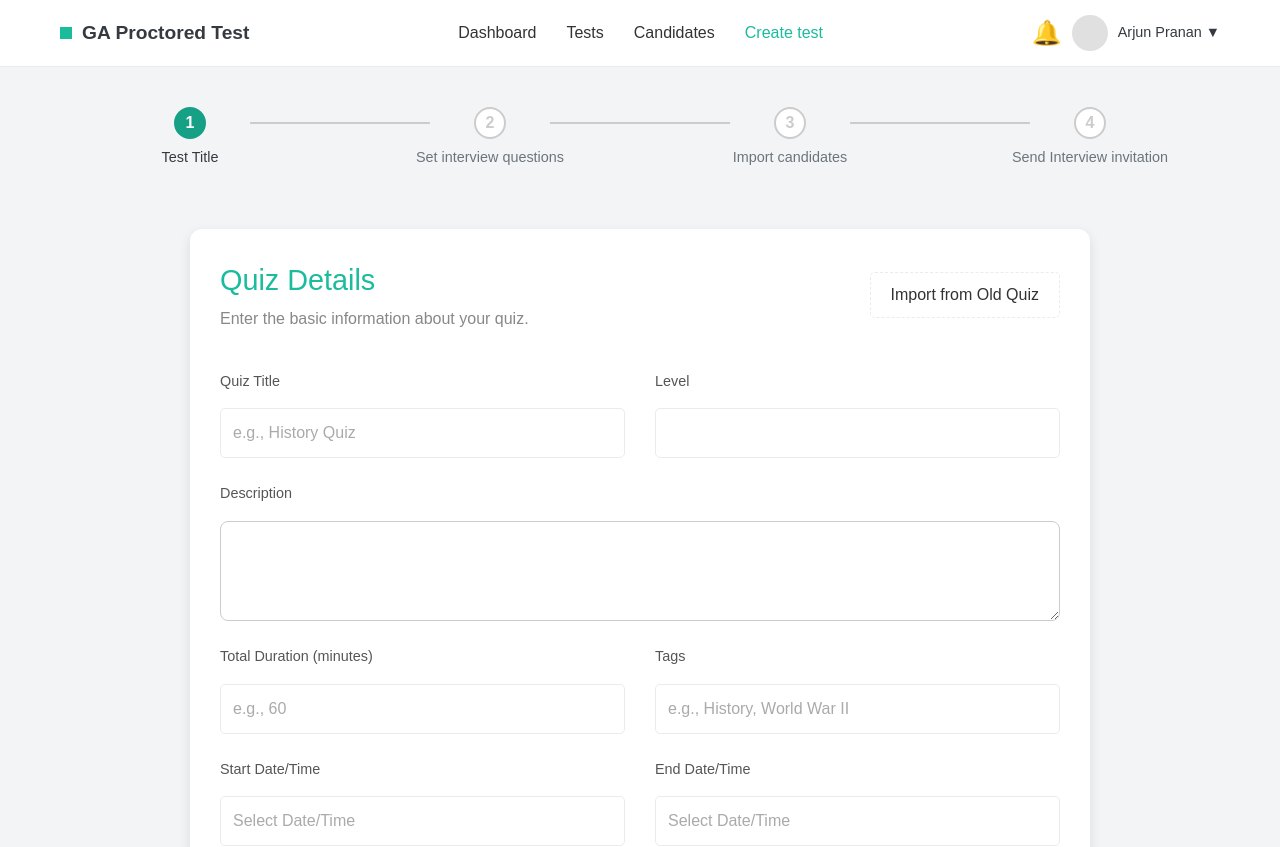
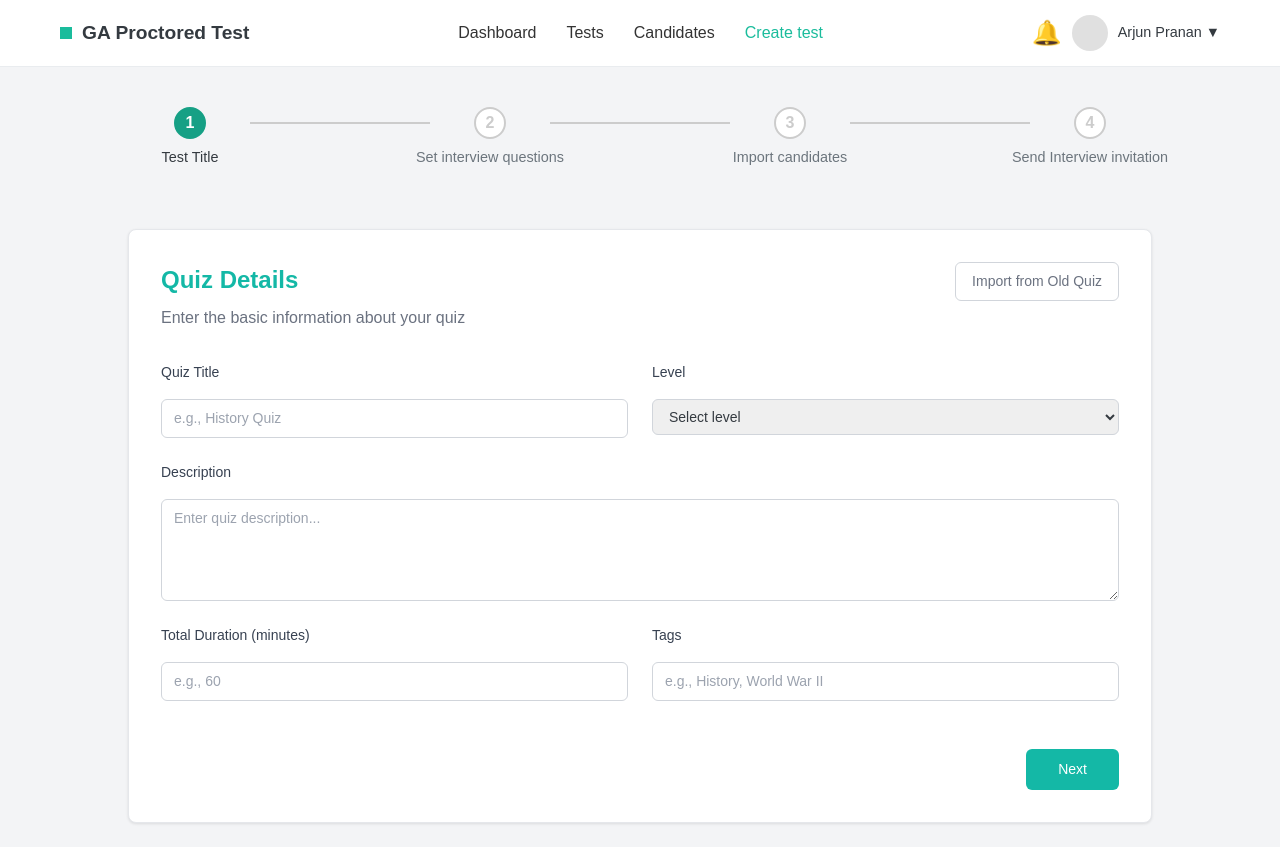
Before and after one commit to Asha-deepthi/GA_Frontend, a React (Vite) app: page /QuizCreationFlow in a window 1280 px wide. Shown: the top 847 px of the page. Built offline with nearby package versions, Linux system fonts and the light colour scheme; sample sign-in values are in the browser's storage.

Commit message:
adding the test expiry functionality

```diff
--- a/src/Test_creation/pages/ImportCandidates.jsx
+++ b/src/Test_creation/pages/ImportCandidates.jsx
@@ -129,7 +129,7 @@ const ImportCandidates = () => {
       return;
     }
     try {
-      const response = await fetch('http://localhost:8000/api/test_creation/create-candidate/', {
+      const response = await fetch('http://localhost:8000/api/test-creation/create-candidate/', {
         method: 'POST',
         headers: { 'Content-Type': 'application/json', 'Authorization': `Bearer ${accessToken}` },
         body: JSON.stringify({ name: candidateToSave.name, email: candidateToSave.email, phone: candidateToSave.phone })
--- a/src/Test_creation/pages/QuizDetailsForm.css
+++ b/src/Test_creation/pages/QuizDetailsForm.css
@@ -28,10 +28,11 @@
     color: var(--gray-color);
 }
 
-.import-button {
+/* This is the corrected rule with a more specific selector */
+.quiz-details-header .import-button {
     background-color: var(--white-color);
     border: 1px dashed var(--border-color);
-    color: var(--text-color);
+    color: #888888; /* Light gray text color */
     padding: 10px 20px;
     border-radius: 5px;
     cursor: pointer;
@@ -42,11 +43,11 @@
 .form-group { flex: 1; display: flex; flex-direction: column; }
 .form-group.full-width { width: 100%; margin-bottom: 25px; }
 
-label {
+.form-group label {
     margin-bottom: 8px;
     font-weight: 500;
     font-size: 0.9rem;
-    color: var(--label-color);
+    color: #000000; /* Pure black */
 }
 
 input[type="text"], input[type="number"], textarea {
--- a/src/Test_creation/pages/QuizDetailsForm.jsx
+++ b/src/Test_creation/pages/QuizDetailsForm.jsx
@@ -1,5 +1,5 @@
 // QuizDetailsForm.jsx
-import React, { useState } from 'react';
+/*import React, { useState } from 'react';
 import DatePicker from 'react-datepicker';
 import 'react-datepicker/dist/react-datepicker.css';
 import './QuizDetailsForm.css'; // Import its own CSS file
@@ -49,4 +49,103 @@ const QuizDetailsForm = ({ onNext }) => {
   );
 };
 
+export default QuizDetailsForm;*/
+
+import React, { useState, useEffect } from 'react';
+
+// This component only knows how to display the form and tell the parent when it's done.
+const QuizDetailsForm = ({ onNext, onBack, initialData }) => {
+  // Local state for the form fields
+  const [title, setTitle] = useState('');
+  const [level, setLevel] = useState('');
+  const [description, setDescription] = useState('');
+  const [duration, setDuration] = useState('');
+  const [tags, setTags] = useState('');
+
+  // This `useEffect` is important! It pre-fills the form
+  // if the user clicks "Back" from a future step.
+  useEffect(() => {
+    if (initialData) {
+      setTitle(initialData.title || '');
+      setLevel(initialData.level || '');
+      setDescription(initialData.description || '');
+      setDuration(initialData.duration || '');
+      setTags(initialData.tags || '');
+    }
+  }, [initialData]);
+
+  const handleSubmit = (e) => {
+    e.preventDefault();
+    const formData = { title, level, description, duration, tags };
+    // Pass the collected data UP to the parent component (QuizCreationFlow)
+    onNext({ details: formData });
+  };
+
+  return (
+    <div style={{
+      backgroundColor: '#ffffff',
+      padding: '2rem',
+      borderRadius: '0.5rem',
+      boxShadow: '0 1px 3px 0 rgba(0, 0, 0, 0.1)',
+      border: '1px solid #e5e7eb',
+      maxWidth: '64rem',
+      margin: '0 auto'
+    }}>
+      <div style={{ display: 'flex', justifyContent: 'space-between', alignItems: 'flex-start', marginBottom: '2rem' }}>
+        <div>
+          <h2 style={{ margin: '0 0 0.5rem 0', color: '#14b8a6', fontWeight: '600', fontSize: '1.5rem' }}>
+            Quiz Details
+          </h2>
+          <p style={{ margin: 0, color: '#6b7280' }}>
+            Enter the basic information about your quiz
+          </p>
+        </div>
+        <button style={{ backgroundColor: 'transparent', border: '1px solid #d1d5db', color: '#6b7280', padding: '0.5rem 1rem', borderRadius: '0.375rem', cursor: 'pointer', fontSize: '0.875rem' }}>
+          Import from Old Quiz
+        </button>
+      </div>
+
+      <form onSubmit={handleSubmit}>
+        {/* Form fields are unchanged */}
+        <div style={{ display: 'grid', gridTemplateColumns: 'repeat(auto-fit, minmax(300px, 1fr))', gap: '1.5rem', marginBottom: '1.5rem' }}>
+          <div style={{ display: 'flex', flexDirection: 'column', gap: '0.5rem' }}>
+            <label style={{ fontWeight: '500', color: '#374151', fontSize: '0.875rem' }}>Quiz Title</label>
+            <input type="text" value={title} onChange={(e) => setTitle(e.target.value)} required placeholder="e.g., History Quiz" style={{ padding: '0.5rem 0.75rem', border: '1px solid #d1d5db', borderRadius: '0.375rem', fontSize: '0.875rem' }} />
+          </div>
+          <div style={{ display: 'flex', flexDirection: 'column', gap: '0.5rem' }}>
+            <label style={{ fontWeight: '500', color: '#374151', fontSize: '0.875rem' }}>Level</label>
+            <select value={level} onChange={(e) => setLevel(e.target.value)} required style={{ padding: '0.5rem 0.75rem', border: '1px solid #d1d5db', borderRadius: '0.375rem', fontSize: '0.875rem' }}>
+              <option value="" disabled>Select level</option>
+              <option value="Beginner">Beginner</option>
+              <option value="Intermediate">Intermediate</option>
+              <option value="Advanced">Advanced</option>
+            </select>
+          </div>
+        </div>
+        <div style={{ display: 'flex', flexDirection: 'column', gap: '0.5rem', marginBottom: '1.5rem' }}>
+          <label style={{ fontWeight: '500', color: '#374151', fontSize: '0.875rem' }}>Description</label>
+          <textarea value={description} onChange={(e) => setDescription(e.target.value)} required placeholder="Enter quiz description..." rows={4} style={{ padding: '0.5rem 0.75rem', border: '1px solid #d1d5db', borderRadius: '0.375rem', fontSize: '0.875rem', resize: 'vertical' }} />
+        </div>
+        <div style={{ display: 'grid', gridTemplateColumns: 'repeat(auto-fit, minmax(300px, 1fr))', gap: '1.5rem', marginBottom: '1.5rem' }}>
+          <div style={{ display: 'flex', flexDirection: 'column', gap: '0.5rem' }}>
+            <label style={{ fontWeight: '500', color: '#374151', fontSize: '0.875rem' }}>Total Duration (minutes)</label>
+            <input type="number" value={duration} onChange={(e) => setDuration(e.target.value)} required placeholder="e.g., 60" style={{ padding: '0.5rem 0.75rem', border: '1px solid #d1d5db', borderRadius: '0.375rem', fontSize: '0.875rem' }} />
+          </div>
+          <div style={{ display: 'flex', flexDirection: 'column', gap: '0.5rem' }}>
+            <label style={{ fontWeight: '500', color: '#374151', fontSize: '0.875rem' }}>Tags</label>
+            <input type="text" value={tags} onChange={(e) => setTags(e.target.value)} placeholder="e.g., History, World War II" style={{ padding: '0.5rem 0.75rem', border: '1px solid #d1d5db', borderRadius: '0.375rem', fontSize: '0.875rem' }} />
+          </div>
+        </div>
+
+        <div style={{ display: 'flex', justifyContent: 'flex-end', marginTop: '1.5rem', paddingTop: '1.5rem' }}>
+          {/* Note: We removed the "Back" button for simplicity, but you could add it and call onBack */}
+          <button type="submit" style={{ border: 'none', padding: '0.625rem 2rem', borderRadius: '0.375rem', fontSize: '0.875rem', cursor: 'pointer', fontWeight: '500', backgroundColor: '#14b8a6', color: 'white' }}>
+            Next
+          </button>
+        </div>
+      </form>
+    </div>
+  );
+};
+
 export default QuizDetailsForm;
--- a/src/Test_creation/pages/SendInvitations.jsx
+++ b/src/Test_creation/pages/SendInvitations.jsx
@@ -1,6 +1,8 @@
 import React, { useState, useEffect } from 'react';
 import './SendInvitations.css'; // We'll create this CSS file next
 import { useParams } from 'react-router-dom';
+import DatePicker from "react-datepicker";
+import "react-datepicker/dist/react-datepicker.css";
 
 // --- Helper Icon Components ---
 const BellIcon = () => (
@@ -19,6 +21,7 @@ const SendInvitations = () => {
     const [isLoading, setIsLoading] = useState(true);
     const [isSending, setIsSending] = useState(false);
     const [invitationMessage, setInvitationMessage] = useState("You have been invited to take an online assessment. Please log in to our platform to begin your test.");
+    const [expiryDate, setExpiryDate] = useState(new Date());
 
     const fetchAssignedCandidates = async () => {
         setIsLoading(true);
@@ -43,13 +46,17 @@ const SendInvitations = () => {
     }, [testId]);
 
     const handleSendInvitations = async () => {
+         if (!expiryDate) {
+            alert("Please select a test expiry date and time.");
+            return;
+        }
         setIsSending(true);
         const accessToken = sessionStorage.getItem("access_token");
         try {
             const response = await fetch(`http://localhost:8000/api/test-creation/send-invitations/`, {
                 method: 'POST',
                 headers: { 'Content-Type': 'application/json', 'Authorization': `Bearer ${accessToken}` },
-                body: JSON.stringify({ test_id: testId, message: invitationMessage })
+                body: JSON.stringify({ test_id: testId, message: invitationMessage,expiry_date: expiryDate.toISOString()})
             });
             const data = await response.json();
             if (!response.ok) throw new Error(data.error || "Failed to send invitations.");
@@ -106,7 +113,15 @@ const SendInvitations = () => {
                         <div className="form-group">
                             <label htmlFor="expiry-date">Test Expiry Date & Time</label>
                             <div className="input-with-icon">
-                                <input type="text" id="expiry-date" placeholder="Select Date & Time" />
+                               <DatePicker
+                                    selected={expiryDate}
+                                    onChange={(date) => setExpiryDate(date)}
+                                    showTimeSelect
+                                    dateFormat="MMMM d, yyyy h:mm aa"
+                                    className="date-picker-input" // Add a class for styling if needed
+                                    placeholderText="Select Date & Time"
+                                    minDate={new Date()} // Prevent selecting past dates
+                                />
                                 <span className="input-icon"><CalendarIcon /></span>
                             </div>
                         </div>
```
Also changed, not shown: src/Test_creation/pages/CreateQuestionsPage.jsx (+41 -6 lines).
